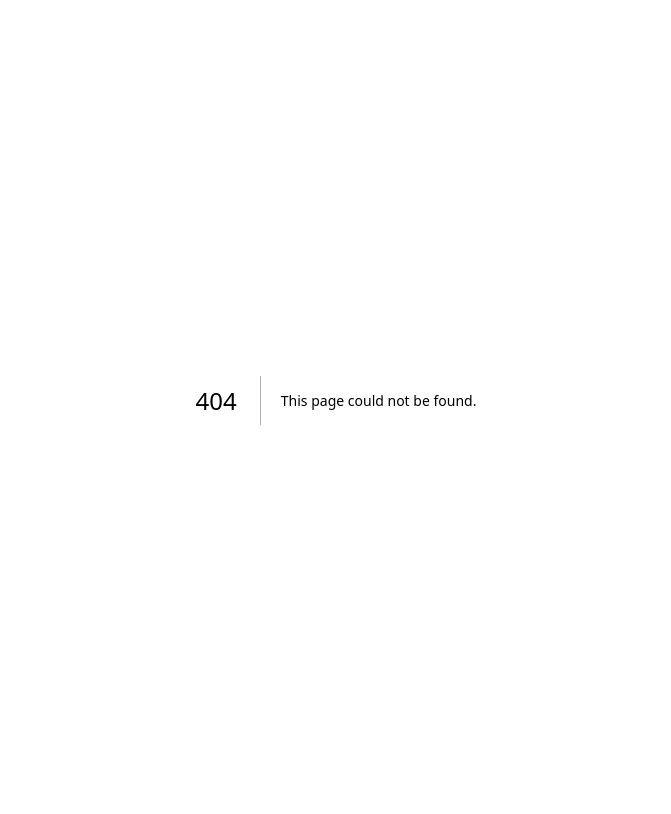
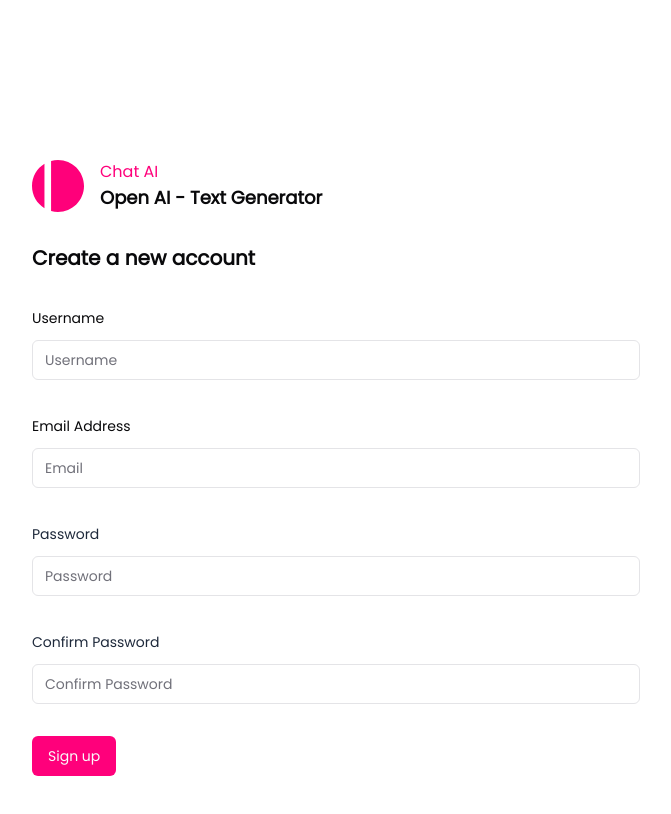
Before and after one commit to nelsonfrank/AI-powered-text-generator, a Next.js app: page /auth/signup in a window 1280 px wide. Before the commit this address had no page. Shown: the top 814 px of the page, without its empty margins (304-975 px from the left). Built offline with nearby package versions, Linux system fonts and the light colour scheme; no server answers.

Commit message:
feat: Add signup form UI

```diff
--- /dev/null
+++ b/src/app/auth/signup/form.tsx
@@ -0,0 +1,168 @@
+"use client";
+import * as z from "zod";
+import { zodResolver } from "@hookform/resolvers/zod";
+import { useForm } from "react-hook-form";
+import { signIn } from "next-auth/react";
+
+// Components
+import { Button } from "@/components/ui/button";
+import {
+	Form,
+	FormControl,
+	FormField,
+	FormItem,
+	FormLabel,
+	FormMessage,
+} from "@/components/ui/form";
+import { Input } from "@/components/ui/input";
+import AppLogo from "@/components/app-logo";
+import { useState } from "react";
+import { useSearchParams, useRouter } from "next/navigation";
+
+const formSchema = z.object({
+	name: z.string(),
+	email: z.string().email({ message: "Invalid email address" }),
+	password: z
+		.string()
+		.min(6, { message: "Password must be of atleast 6 characters" }),
+});
+
+const SigninForm = () => {
+	const router = useRouter();
+
+	const [loading, setLoading] = useState(false);
+	const [error, setError] = useState<string | undefined>();
+
+	const searchParams = useSearchParams();
+	const callbackUrl = searchParams.get("callbackUrl") || "/";
+
+	const form = useForm<z.infer<typeof formSchema>>({
+		resolver: zodResolver(formSchema),
+		defaultValues: {
+			name: "",
+			email: "",
+			password: "",
+		},
+	});
+
+	async function onSubmit(values: z.infer<typeof formSchema>) {
+		console.log(values);
+		// setLoading(true);
+
+		// const res = await signIn("credentials", {
+		// 	redirect: false,
+		// 	email: values.email,
+		// 	password: values.password,
+		// 	callbackUrl,
+		// }).catch((error) => {
+		// 	setLoading(false);
+		// 	setError("Invalid email or password");
+		// });
+
+		// setLoading(false);
+
+		// if (res?.error) {
+		// 	setError("Invalid email or password");
+		// 	return;
+		// }
+
+		// router.push(callbackUrl);
+	}
+
+	return (
+		<div className='flex flex-col relative mt-40 items-center min-h-screen'>
+			<div className='w-full  px-4 sm:w-3/4 md:w-1/2 md:mx-auto 2xl:w-1/4'>
+				<div className='mb-8'>
+					<AppLogo />
+				</div>
+				<div className='mb-8'>
+					<p className='font-bold leading-7 text-xl'>Create a new account</p>
+				</div>
+				{error && (
+					<div className='mb-4'>
+						<p className='text-red-500 py-3 px-3 bg-red-200 rounded-sm'>
+							{error}
+						</p>
+					</div>
+				)}
+				<div className=''>
+					<Form {...form}>
+						<form onSubmit={form.handleSubmit(onSubmit)} className='space-y-8'>
+							<FormField
+								control={form.control}
+								name='name'
+								render={({ field }) => (
+									<FormItem>
+										<FormLabel className='text-slate leading-7 [&:not(:first-child)]:mt-6'>
+											Username
+										</FormLabel>
+										<FormControl>
+											<Input placeholder='Username' {...field} />
+										</FormControl>
+										<FormMessage />
+									</FormItem>
+								)}
+							/>
+							<FormField
+								control={form.control}
+								name='email'
+								render={({ field }) => (
+									<FormItem>
+										<FormLabel className='text-slate leading-7 [&:not(:first-child)]:mt-6'>
+											Email Address
+										</FormLabel>
+										<FormControl>
+											<Input placeholder='Email' {...field} />
+										</FormControl>
+										<FormMessage />
+									</FormItem>
+								)}
+							/>
+							<FormField
+								control={form.control}
+								name='password'
+								render={({ field }) => (
+									<FormItem>
+										<FormLabel className='text-slate-800 leading-7 [&:not(:first-child)]:mt-6'>
+											Password
+										</FormLabel>
+										<FormControl>
+											<Input
+												placeholder='Password'
+												type='password'
+												{...field}
+											/>
+										</FormControl>
+										<FormMessage />
+									</FormItem>
+								)}
+							/>
+							<FormField
+								control={form.control}
+								name='password'
+								render={({ field }) => (
+									<FormItem>
+										<FormLabel className='text-slate-800 leading-7 [&:not(:first-child)]:mt-6'>
+											Confirm Password
+										</FormLabel>
+										<FormControl>
+											<Input
+												placeholder='Confirm Password'
+												type='password'
+												{...field}
+											/>
+										</FormControl>
+										<FormMessage />
+									</FormItem>
+								)}
+							/>
+							<Button type='submit'>Sign up</Button>
+						</form>
+					</Form>
+				</div>
+			</div>
+		</div>
+	);
+};
+
+export default SigninForm;
--- /dev/null
+++ b/src/app/auth/signup/page.tsx
@@ -0,0 +1,22 @@
+import { redirect } from "next/navigation";
+import { authOptions } from "@/lib/auth";
+import { getServerSession } from "next-auth";
+
+// Components
+import SignupForm from "./form";
+
+const Signin = async () => {
+	const session = await getServerSession(authOptions);
+
+	if (session) {
+		redirect("/");
+	}
+
+	return (
+		<>
+			<SignupForm />
+		</>
+	);
+};
+
+export default Signin;
```
